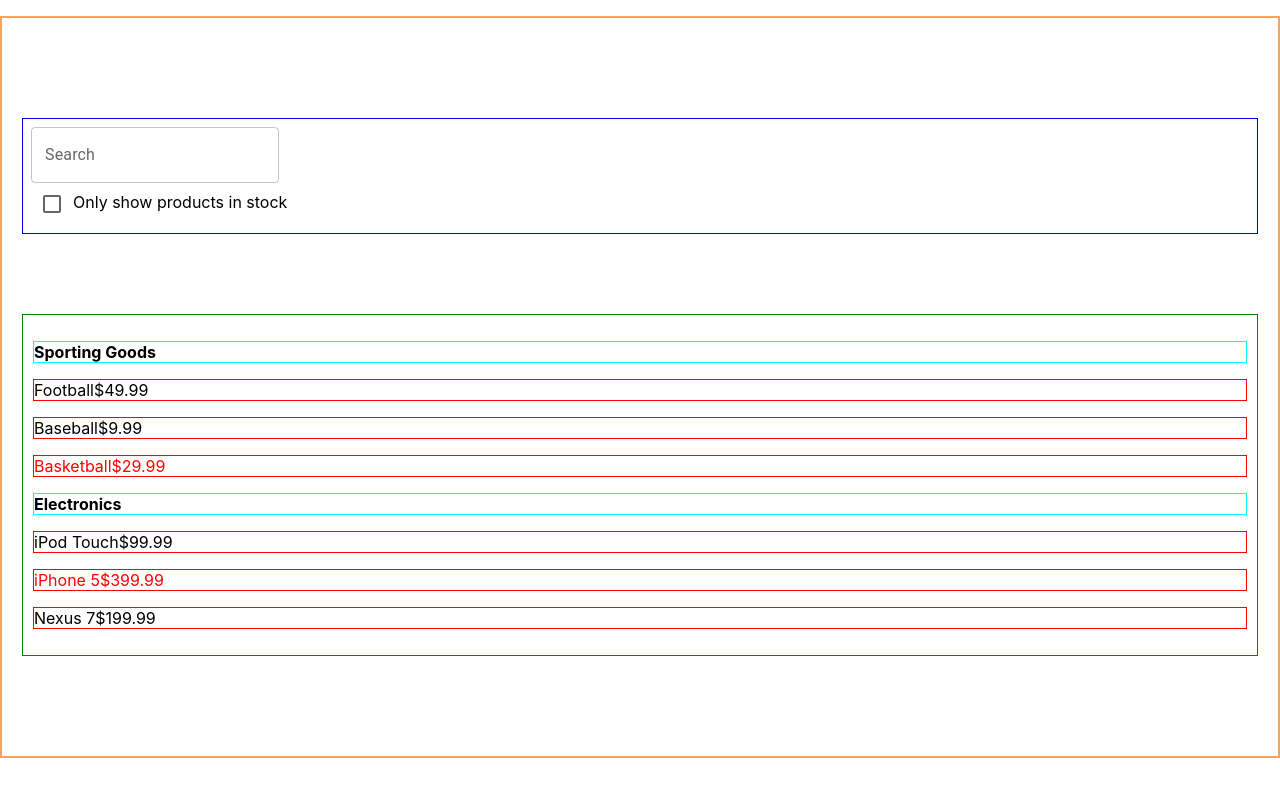
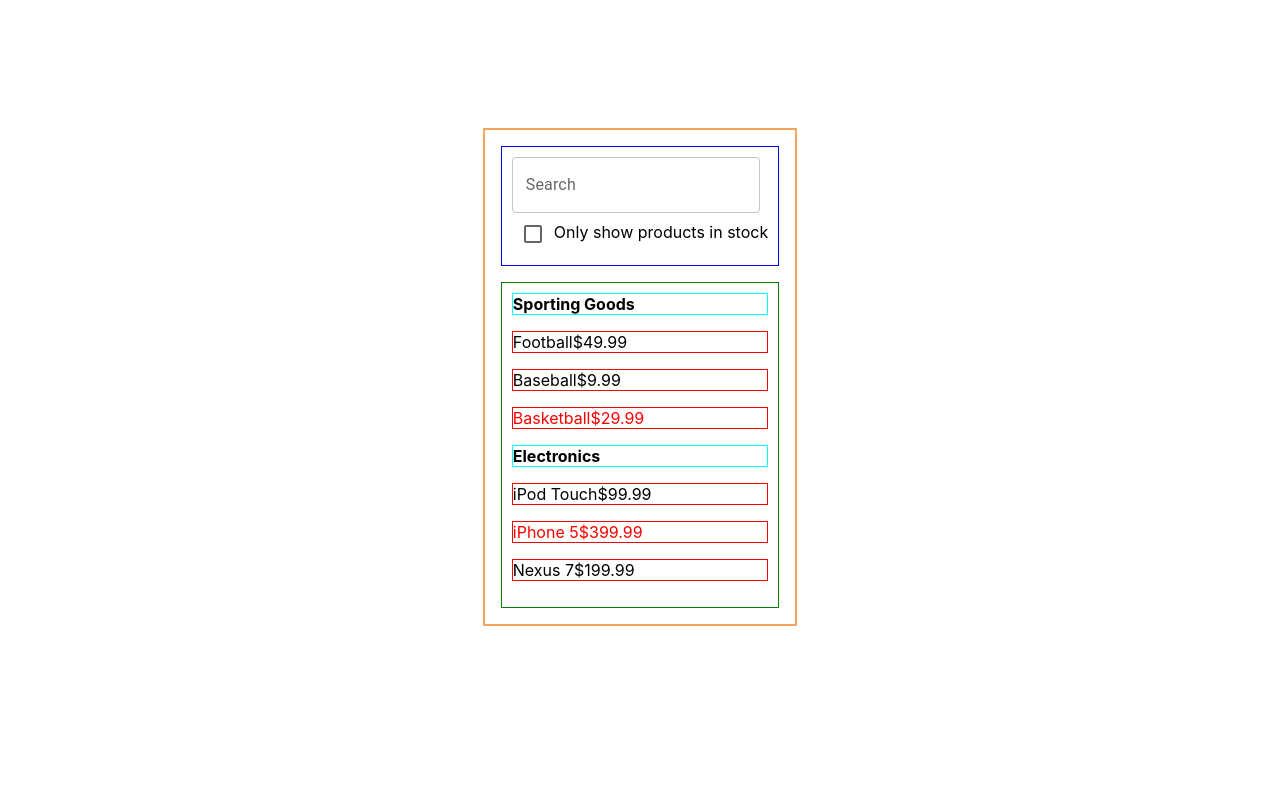
Before and after one commit to AnuvaPandya/React-assignment, a React (Create React App) app: page / in a window 1280 px wide. Shown: the top 796 px of the page. Built offline with nearby package versions, Linux system fonts and the light colour scheme.

Commit message:
changes in css

```diff
--- a/src/App.js
+++ b/src/App.js
@@ -5,10 +5,10 @@
   return (
     <div
       style={{
-        border: "2px solid sandybrown",
-        borderSpacing: "15px 15px",
-        margin: "1rem auto",
-        padding: "20px",
+        margin: "8rem",
+        display: "flex",
+        justifyContent: "center",
+        alignItems: "center",
       }}
     >
       <ItemList />
--- a/src/components/CategoryList.js
+++ b/src/components/CategoryList.js
@@ -6,8 +6,8 @@
       <div
         style={{
           border: "1px solid cyan",
-          borderSpacing: "15px",
-          margin: "1rem auto",
+          borderSpacing: "5px",
+          //   margin: "1rem auto",
         }}
       >
         <b>{props.categoryName}</b>
--- a/src/components/ItemList.js
+++ b/src/components/ItemList.js
@@ -12,13 +12,12 @@
   const [includes, setIncludes] = useState([]);
 
   return (
-    <div>
+    <div style={{ border: "2px solid sandybrown" }}>
       <div
         style={{
           border: "1px solid blue",
-          borderSpacing: "1cm 2em",
-          padding: "8px",
-          margin: "5rem auto",
+          padding: "10px",
+          margin: "1rem",
         }}
       >
         <TextField
@@ -38,9 +37,8 @@
       <div
         style={{
           border: "1px solid green",
-          borderSpacing: "2cm 2em",
           padding: "10px",
-          margin: "5rem auto",
+          margin: "1rem",
         }}
       >
         <CategoryList
--- a/src/components/Items.js
+++ b/src/components/Items.js
@@ -7,7 +7,6 @@
         style={{
           color: props.stocked ? "black" : "red",
           border: "1px solid red",
-          borderSpacing: "15px",
           margin: "1rem auto",
         }}
       >
```
